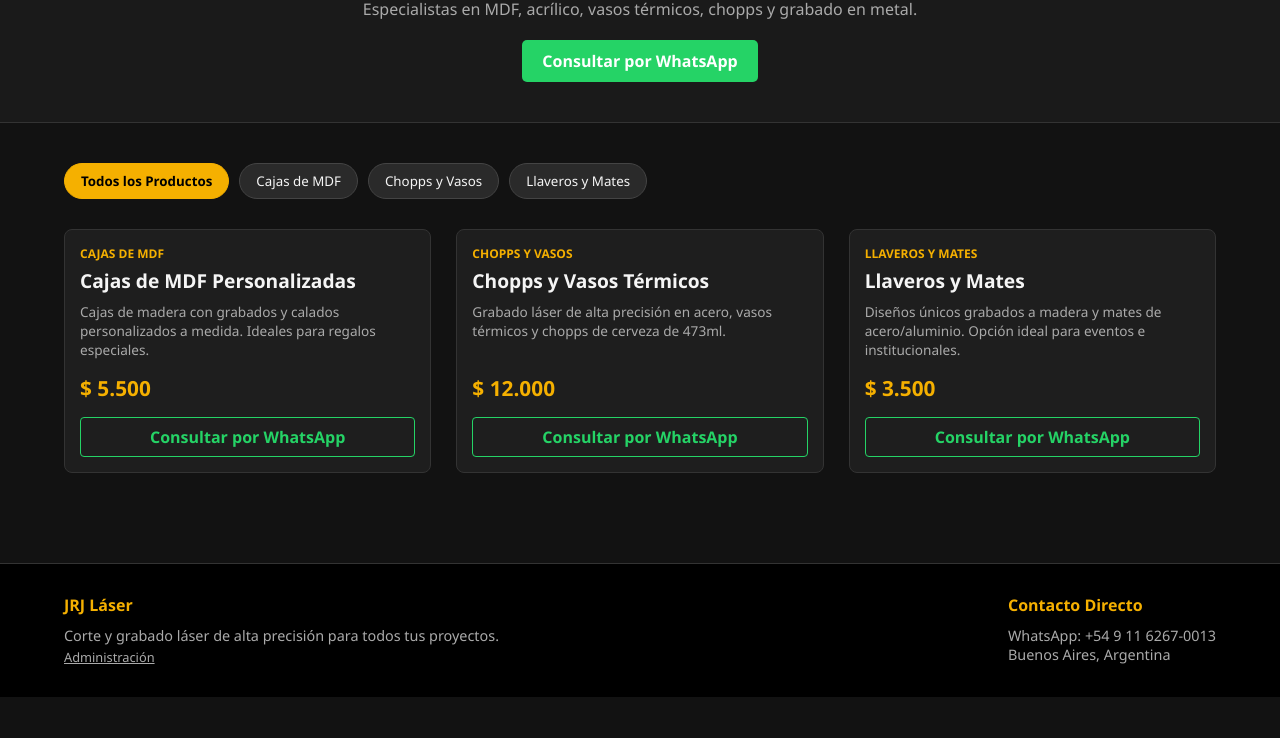
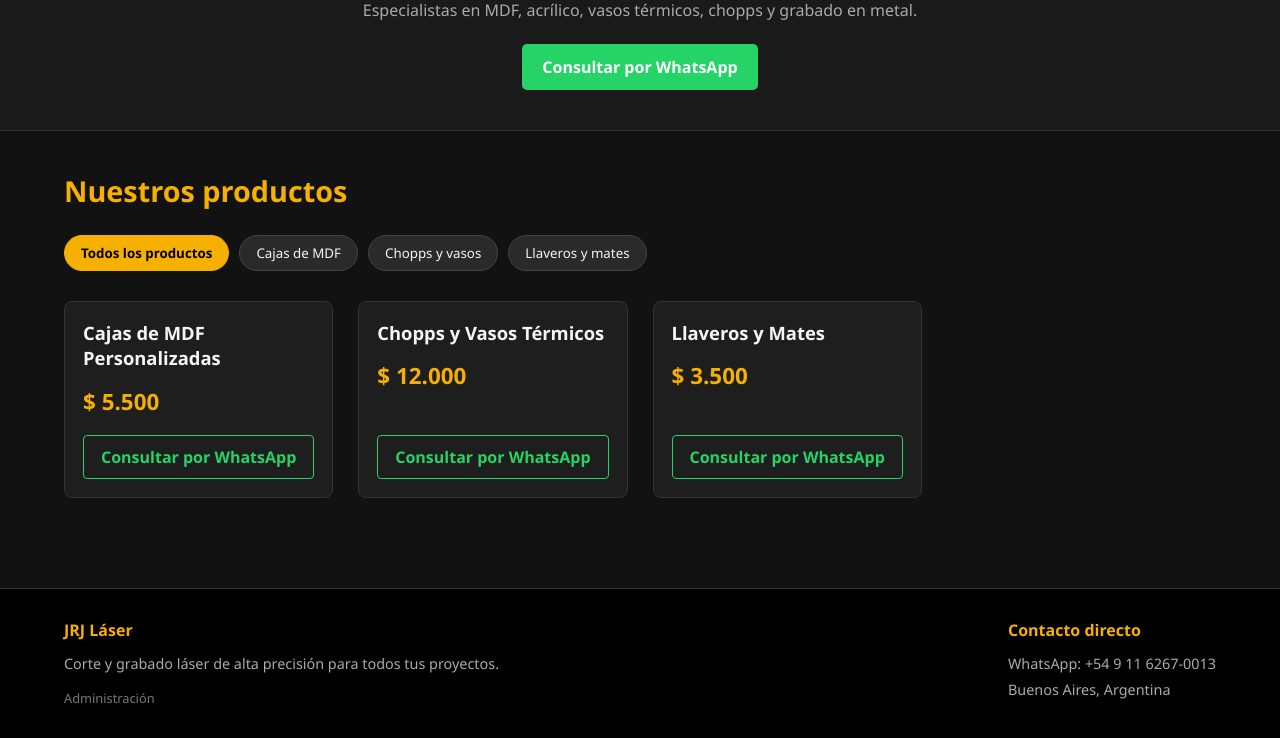
Before and after one commit to MandaleClick/jrjlaser, a plain HTML site: page index.html in a window 1280 px wide. Shown: the part 178-916 px from the top of the page. Before the commit the page ends 875 px from the top, so only its background shows below. Drawn offline with Linux system fonts and the light colour scheme.

Commit message:
Refactor index.html for updates and security improvements
Removed Netlify identity script, updated button styles, and modified product descriptions. Added rel attributes to links for security and adjusted layout styles.

```diff
--- a/index.html
+++ b/index.html
@@ -4,8 +4,6 @@
   <meta charset="UTF-8">
   <meta name="viewport" content="width=device-width, initial-scale=1.0">
   <title>JRJ Láser | Trabajos y Diseños Personalizados</title>
-
-  <script src="https://identity.netlify.com/v1/netlify-identity-widget.js"></script>
 
   <style>
     :root {
@@ -15,105 +13,137 @@
       --text-light: #f5f5f5;
       --text-muted: #aaaaaa;
     }
+
     * {
       box-sizing: border-box;
       margin: 0;
       padding: 0;
       font-family: 'Segoe UI', Tahoma, Geneva, Verdana, sans-serif;
     }
+
     body {
       background-color: var(--bg-dark);
       color: var(--text-light);
     }
+
     header {
       background-color: #000;
       padding: 15px 5%;
       display: flex;
       justify-content: space-between;
       align-items: center;
+      flex-wrap: wrap;
+      gap: 15px;
       border-bottom: 2px solid var(--primary);
     }
+
     .logo-container {
       display: flex;
       align-items: center;
       gap: 15px;
     }
+
     .logo-container img {
       height: 50px;
+      width: auto;
     }
+
     .logo-text h1 {
       font-size: 1.5rem;
       color: var(--primary);
       text-transform: uppercase;
       letter-spacing: 1px;
     }
+
     .logo-text p {
       font-size: 0.8rem;
       color: var(--text-muted);
     }
+
+    nav {
+      display: flex;
+      flex-wrap: wrap;
+      gap: 18px;
+    }
+
     nav a {
       color: var(--text-light);
       text-decoration: none;
-      margin-left: 20px;
       font-weight: 600;
     }
-    nav a.active {
+
+    nav a.active,
+    nav a:hover {
       color: var(--primary);
     }
+
     .hero {
       background-color: #1a1a1a;
       padding: 40px 5%;
       text-align: center;
       border-bottom: 1px solid #333;
     }
+
     .hero h2 {
       color: var(--primary);
       font-size: 2rem;
       margin-bottom: 10px;
     }
+
     .hero p {
       color: var(--text-muted);
       margin-bottom: 20px;
+      line-height: 1.6;
     }
+
     .btn-whatsapp {
       background-color: #25d366;
       color: white;
-      padding: 10px 20px;
+      padding: 12px 20px;
       text-decoration: none;
       border-radius: 5px;
       font-weight: bold;
-      display: inline-flex;
-      align-items: center;
-      gap: 8px;
+      display: inline-block;
     }
+
     .container {
       padding: 40px 5%;
     }
+
+    .section-title {
+      color: var(--primary);
+      margin-bottom: 25px;
+      font-size: 1.8rem;
+    }
+
     .categories {
       display: flex;
       gap: 10px;
       margin-bottom: 30px;
       flex-wrap: wrap;
     }
+
     .category-btn {
       background-color: #2a2a2a;
       color: var(--text-light);
       border: 1px solid #444;
       padding: 8px 16px;
       border-radius: 20px;
-      cursor: pointer;
     }
+
     .category-btn.active {
       background-color: var(--primary);
       color: #000;
       border-color: var(--primary);
       font-weight: bold;
     }
+
     .products-grid {
       display: grid;
-      grid-template-columns: repeat(auto-fill, minmax(280px, 1fr));
+      grid-template-columns: repeat(auto-fill, minmax(250px, 1fr));
       gap: 25px;
     }
+
     .product-card {
       background-color: var(--card-bg);
       border-radius: 8px;
@@ -122,55 +152,59 @@
       display: flex;
       flex-direction: column;
     }
+
     .product-image {
+      display: block;
       width: 100%;
-      height: 200px;
+      height: 220px;
       object-fit: cover;
       background-color: #2a2a2a;
     }
+
     .product-info {
-      padding: 15px;
+      padding: 18px;
       display: flex;
       flex-direction: column;
       flex-grow: 1;
     }
-    .product-tag {
-      font-size: 0.75rem;
-      color: var(--primary);
-      text-transform: uppercase;
-      font-weight: bold;
-      margin-bottom: 5px;
+
+    .product-title {
+      font-size: 1.15rem;
+      margin-bottom: 15px;
+      line-height: 1.4;
     }
-    .product-title {
-      font-size: 1.2rem;
-      margin-bottom: 8px;
-    }
-    .product-description {
-      font-size: 0.85rem;
-      color: var(--text-muted);
-      margin-bottom: 15px;
-      flex-grow: 1;
-    }
+
     .product-price {
-      font-size: 1.3rem;
+      font-size: 1.4rem;
       font-weight: bold;
       color: var(--primary);
-      margin-bottom: 15px;
+      margin-bottom: 18px;
     }
+
     .btn-card-wa {
       background-color: transparent;
       border: 1px solid #25d366;
       color: #25d366;
       text-align: center;
-      padding: 8px;
+      padding: 10px;
       border-radius: 4px;
       text-decoration: none;
       font-weight: bold;
+      margin-top: auto;
     }
+
     .btn-card-wa:hover {
       background-color: #25d366;
       color: white;
     }
+
+    .mensaje-catalogo {
+      color: var(--text-muted);
+      text-align: center;
+      padding: 25px;
+      grid-column: 1 / -1;
+    }
+
     footer {
       background-color: #000;
       padding: 30px 5%;
@@ -179,107 +213,261 @@
       display: flex;
       justify-content: space-between;
       flex-wrap: wrap;
-      gap: 20px;
+      gap: 25px;
     }
+
     footer h4 {
       color: var(--primary);
       margin-bottom: 10px;
     }
+
     footer p {
       color: var(--text-muted);
       font-size: 0.9rem;
+      line-height: 1.8;
+    }
+
+    .admin-link {
+      display: inline-block;
+      margin-top: 12px;
+      color: #777;
+      font-size: 0.8rem;
+      text-decoration: none;
+    }
+
+    .admin-link:hover {
+      color: var(--primary);
+    }
+
+    @media (max-width: 600px) {
+      header {
+        flex-direction: column;
+        align-items: flex-start;
+      }
+
+      nav {
+        gap: 14px;
+      }
+
+      .hero h2 {
+        font-size: 1.6rem;
+      }
+
+      .container {
+        padding: 30px 5%;
+      }
+
+      .products-grid {
+        grid-template-columns: 1fr;
+      }
     }
   </style>
 </head>
+
 <body>
 
   <header>
     <div class="logo-container">
-      <img src="./logo.png" alt="JRJ Láser Logo">
+      <img src="./logo.png" alt="Logo JRJ Láser">
       <div class="logo-text">
         <h1>JRJ Láser</h1>
         <p>GRABADOS Y CORTE LÁSER</p>
       </div>
     </div>
+
     <nav>
       <a href="./" class="active">Inicio</a>
       <a href="#productos">Productos</a>
-      <a href="https://wa.me/5491162670013" target="_blank">Contacto</a>
+      <a href="https://wa.me/5491162670013" target="_blank"
+         rel="noopener noreferrer">Contacto</a>
     </nav>
   </header>
 
   <section class="hero">
     <h2>Trabajos y Diseños Personalizados</h2>
-    <p>Especialistas en MDF, acrílico, vasos térmicos, chopps y grabado en metal.</p>
-    <a href="https://wa.me/5491162670013" class="btn-whatsapp" target="_blank">
+    <p>
+      Especialistas en MDF, acrílico, vasos térmicos, chopps
+      y grabado en metal.
+    </p>
+
+    <a href="https://wa.me/5491162670013"
+       class="btn-whatsapp"
+       target="_blank"
+       rel="noopener noreferrer">
       Consultar por WhatsApp
     </a>
   </section>
 
   <main class="container" id="productos">
+    <h2 class="section-title">Nuestros productos</h2>
+
     <div class="categories">
-      <button class="category-btn active">Todos los Productos</button>
-      <button class="category-btn">Cajas de MDF</button>
-      <button class="category-btn">Chopps y Vasos</button>
-      <button class="category-btn">Llaveros y Mates</button>
+      <button type="button" class="category-btn active">
+        Todos los productos
+      </button>
+      <button type="button" class="category-btn">
+        Cajas de MDF
+      </button>
+      <button type="button" class="category-btn">
+        Chopps y vasos
+      </button>
+      <button type="button" class="category-btn">
+        Llaveros y mates
+      </button>
     </div>
 
-    <div class="products-grid">
-      <div class="product-card">
+    <div class="products-grid" id="lista-productos">
+
+      <!-- Productos iniciales por si el catálogo no carga -->
+      <article class="product-card">
         <div class="product-info">
-          <span class="product-tag">CAJAS DE MDF</span>
           <h3 class="product-title">Cajas de MDF Personalizadas</h3>
-          <p class="product-description">Cajas de madera con grabados y calados personalizados a medida. Ideales para regalos especiales.</p>
           <div class="product-price">$ 5.500</div>
-          <a href="https://wa.me/5491162670013?text=Hola,%20quisiera%20consultar%20por%20las%20Cajas%20de%20MDF" class="btn-card-wa" target="_blank">Consultar por WhatsApp</a>
+          <a class="btn-card-wa"
+             href="https://wa.me/5491162670013"
+             target="_blank"
+             rel="noopener noreferrer">
+            Consultar por WhatsApp
+          </a>
         </div>
-      </div>
+      </article>
 
-      <div class="product-card">
+      <article class="product-card">
         <div class="product-info">
-          <span class="product-tag">CHOPPS Y VASOS</span>
           <h3 class="product-title">Chopps y Vasos Térmicos</h3>
-          <p class="product-description">Grabado láser de alta precisión en acero, vasos térmicos y chopps de cerveza de 473ml.</p>
           <div class="product-price">$ 12.000</div>
-          <a href="https://wa.me/5491162670013?text=Hola,%20quisiera%20consultar%20por%20los%20Chopps" class="btn-card-wa" target="_blank">Consultar por WhatsApp</a>
+          <a class="btn-card-wa"
+             href="https://wa.me/5491162670013"
+             target="_blank"
+             rel="noopener noreferrer">
+            Consultar por WhatsApp
+          </a>
         </div>
-      </div>
+      </article>
 
-      <div class="product-card">
+      <article class="product-card">
         <div class="product-info">
-          <span class="product-tag">LLAVEROS Y MATES</span>
           <h3 class="product-title">Llaveros y Mates</h3>
-          <p class="product-description">Diseños únicos grabados a madera y mates de acero/aluminio. Opción ideal para eventos e institucionales.</p>
           <div class="product-price">$ 3.500</div>
-          <a href="https://wa.me/5491162670013?text=Hola,%20quisiera%20consultar%20por%20los%20Llaveros%20y%20Mates" class="btn-card-wa" target="_blank">Consultar por WhatsApp</a>
+          <a class="btn-card-wa"
+             href="https://wa.me/5491162670013"
+             target="_blank"
+             rel="noopener noreferrer">
+            Consultar por WhatsApp
+          </a>
         </div>
-      </div>
+      </article>
+
     </div>
   </main>
 
   <footer>
     <div>
       <h4>JRJ Láser</h4>
-      <p>Corte y grabado láser de alta precisión para todos tus proyectos.</p>
-      <a href="./admin/" style="color: var(--text-muted); font-size: 0.8rem; text-decoration: underline;">Administración</a>
+      <p>
+        Corte y grabado láser de alta precisión
+        para todos tus proyectos.
+      </p>
+      <a href="./admin/" class="admin-link">Administración</a>
     </div>
+
     <div>
-      <h4>Contacto Directo</h4>
+      <h4>Contacto directo</h4>
       <p>WhatsApp: +54 9 11 6267-0013</p>
       <p>Buenos Aires, Argentina</p>
     </div>
   </footer>
 
   <script>
-    if (window.netlifyIdentity) {
-      window.netlifyIdentity.on("init", user => {
-        if (!user) {
-          window.netlifyIdentity.on("login", () => {
-            document.location.href = "./admin/";
-          });
+    document.addEventListener("DOMContentLoaded", async function () {
+      const contenedor = document.getElementById("lista-productos");
+
+      try {
+        const respuesta = await fetch("./productos.json");
+
+        if (!respuesta.ok) {
+          throw new Error("No se pudo cargar productos.json");
         }
-      });
-    }
+
+        const productos = await respuesta.json();
+
+        if (!Array.isArray(productos)) {
+          throw new Error("El catálogo no tiene el formato esperado");
+        }
+
+        contenedor.innerHTML = "";
+
+        const productosVisibles = productos.filter(function (producto) {
+          return producto.visible !== false;
+        });
+
+        if (productosVisibles.length === 0) {
+          contenedor.innerHTML =
+            '<p class="mensaje-catalogo">Próximamente nuevos productos.</p>';
+          return;
+        }
+
+        productosVisibles.forEach(function (producto) {
+          const tarjeta = document.createElement("article");
+          tarjeta.className = "product-card";
+
+          if (producto.imagen) {
+            const imagen = document.createElement("img");
+            imagen.className = "product-image";
+            imagen.src = producto.imagen;
+            imagen.alt = producto.nombre || "Producto JRJ Láser";
+            imagen.loading = "lazy";
+
+            imagen.onerror = function () {
+              imagen.style.display = "none";
+            };
+
+            tarjeta.appendChild(imagen);
+          }
+
+          const info = document.createElement("div");
+          info.className = "product-info";
+
+          const titulo = document.createElement("h3");
+          titulo.className = "product-title";
+          titulo.textContent =
+            producto.nombre || "Producto personalizado";
+
+          const precio = document.createElement("div");
+          precio.className = "product-price";
+          precio.textContent = Number(producto.precio || 0).toLocaleString(
+            "es-AR",
+            {
+              style: "currency",
+              currency: "ARS",
+              maximumFractionDigits: 0
+            }
+          );
+
+          const consulta = document.createElement("a");
+          consulta.className = "btn-card-wa";
+          consulta.href =
+            "https://wa.me/5491162670013?text=" +
+            encodeURIComponent(
+              "Hola, quisiera consultar por " + (producto.nombre || "un producto")
+            );
+          consulta.target = "_blank";
+          consulta.rel = "noopener noreferrer";
+          consulta.textContent = "Consultar por WhatsApp";
+
+          info.appendChild(titulo);
+          info.appendChild(precio);
+          info.appendChild(consulta);
+          tarjeta.appendChild(info);
+          contenedor.appendChild(tarjeta);
+        });
+
+      } catch (error) {
+        console.error("Error al cargar el catálogo:", error);
+        // Si falla el JSON, se mantienen los productos iniciales.
+      }
+    });
   </script>
+
 </body>
 </html>
```
